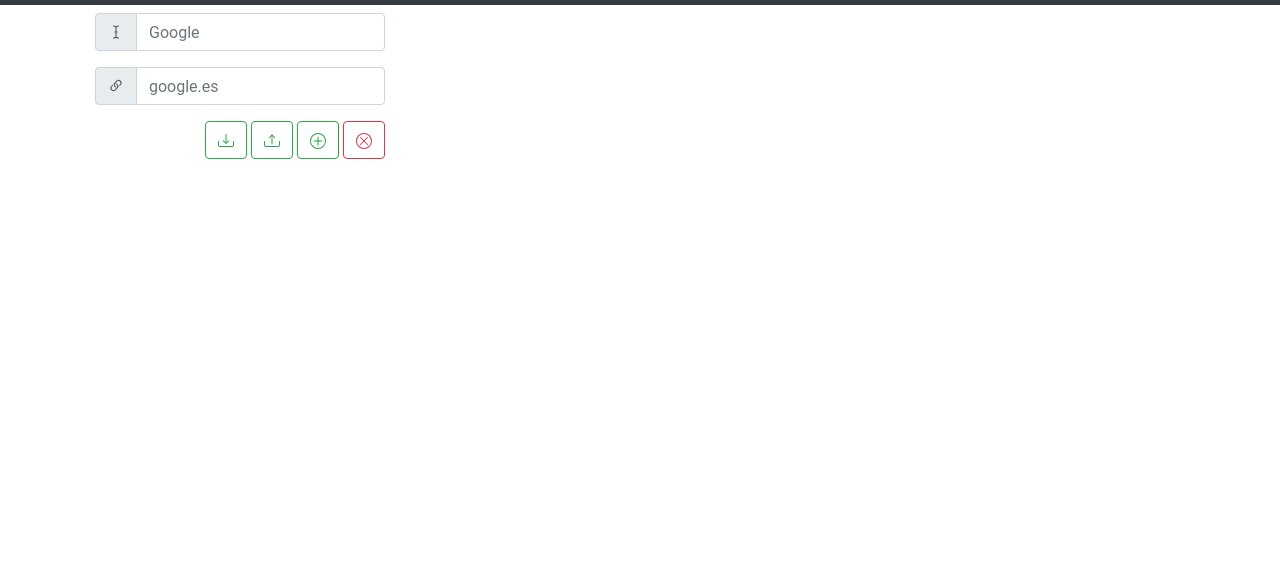
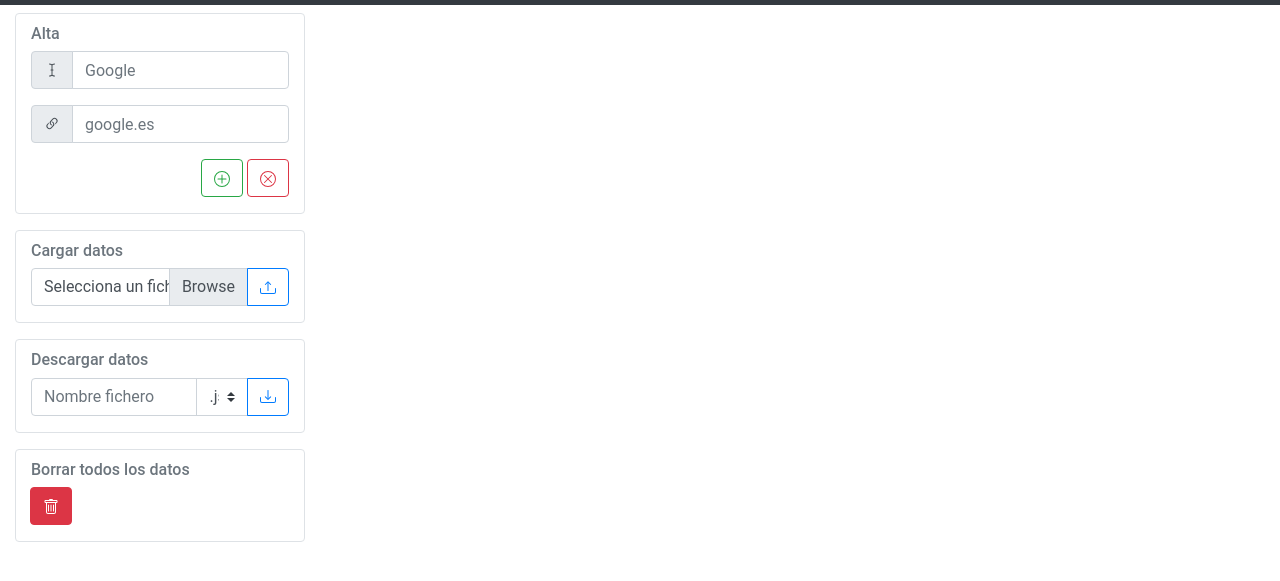
Before and after one commit to moitorrente/Link-Manager, a plain HTML site: page index.html in a window 1280 px wide. Shown: the part 51-632 px from the top of the page. Drawn offline with nearby package versions, Linux system fonts and the light colour scheme.

Commit message:
Added load and download

```diff
--- a/index.html
+++ b/index.html
@@ -20,7 +20,11 @@
     </nav>
     <div class="container-fluid mt-2">
         <div class="row">
-            <div class="col-md-3 mx-auto">
+            <div class="col-md-3">
+                <div class="row border rounded mx-auto pt-3">
+                    <div class="col-md-12">
+                        <h6 class="card-subtitle mb-2 text-muted">Alta</h6>
+
                         <form class="needs-validation">
                             <div class="input-group mb-3">
                                 <div class="input-group-prepend">
@@ -54,8 +58,8 @@
                                 <input type="text" class="form-control" id="inputLink" placeholder="google.es" required>
                             </div>
                             <button type="button" class="btn btn-outline-danger mb-3 float-right" id="clearButton">
-                        <svg class="bi bi-x-circle" width="1em" height="1em" viewBox="0 0 16 16" fill="currentColor"
-                            xmlns="http://www.w3.org/2000/svg">
+                                <svg class="bi bi-x-circle" width="1em" height="1em" viewBox="0 0 16 16"
+                                    fill="currentColor" xmlns="http://www.w3.org/2000/svg">
                                     <path fill-rule="evenodd"
                                         d="M8 15A7 7 0 1 0 8 1a7 7 0 0 0 0 14zm0 1A8 8 0 1 0 8 0a8 8 0 0 0 0 16z" />
                                     <path fill-rule="evenodd"
@@ -65,8 +69,8 @@
                                 </svg>
                             </button>
                             <button type="button" class="btn btn-outline-success mb-3 float-right mr-1" id="addButton">
-                        <svg class="bi bi-plus-circle" width="1em" height="1em" viewBox="0 0 16 16" fill="currentColor"
-                            xmlns="http://www.w3.org/2000/svg">
+                                <svg class="bi bi-plus-circle" width="1em" height="1em" viewBox="0 0 16 16"
+                                    fill="currentColor" xmlns="http://www.w3.org/2000/svg">
                                     <path fill-rule="evenodd"
                                         d="M8 3.5a.5.5 0 0 1 .5.5v4a.5.5 0 0 1-.5.5H4a.5.5 0 0 1 0-1h3.5V4a.5.5 0 0 1 .5-.5z" />
                                     <path fill-rule="evenodd"
@@ -76,19 +80,84 @@
                                 </svg>
                             </button>
                         </form>
-                <button type="button" class="btn btn-outline-success mb-3 float-right mr-1" id="uploadButton">
-                    <svg class="bi bi-upload" width="1em" height="1em" viewBox="0 0 16 16" fill="currentColor" xmlns="http://www.w3.org/2000/svg">
-                        <path fill-rule="evenodd" d="M.5 8a.5.5 0 0 1 .5.5V12a1 1 0 0 0 1 1h12a1 1 0 0 0 1-1V8.5a.5.5 0 0 1 1 0V12a2 2 0 0 1-2 2H2a2 2 0 0 1-2-2V8.5A.5.5 0 0 1 .5 8zM5 4.854a.5.5 0 0 0 .707 0L8 2.56l2.293 2.293A.5.5 0 1 0 11 4.146L8.354 1.5a.5.5 0 0 0-.708 0L5 4.146a.5.5 0 0 0 0 .708z"/>
-                        <path fill-rule="evenodd" d="M8 2a.5.5 0 0 1 .5.5v8a.5.5 0 0 1-1 0v-8A.5.5 0 0 1 8 2z"/>
+                    </div>
+                </div>
+                <div class="row border rounded mx-auto pt-3 mt-3">
+                    <div class="col-md-12">
+                        <h6 class="card-subtitle mb-2 text-muted">Cargar datos</h6>
+
+                        <div class="input-group">
+                            <div class="custom-file">
+                                <input type="file" class="custom-file-input" id="inputGroupFile04">
+                                <label class="custom-file-label" for="inputGroupFile04">Selecciona un fichero</label>
+                            </div>
+                            <div class="input-group-append">
+                                <button type="button" class="btn btn-outline-primary mb-3 float-right"
+                                    id="uploadButton">
+                                    <svg class="bi bi-upload" width="1em" height="1em" viewBox="0 0 16 16"
+                                        fill="currentColor" xmlns="http://www.w3.org/2000/svg">
+                                        <path fill-rule="evenodd"
+                                            d="M.5 8a.5.5 0 0 1 .5.5V12a1 1 0 0 0 1 1h12a1 1 0 0 0 1-1V8.5a.5.5 0 0 1 1 0V12a2 2 0 0 1-2 2H2a2 2 0 0 1-2-2V8.5A.5.5 0 0 1 .5 8zM5 4.854a.5.5 0 0 0 .707 0L8 2.56l2.293 2.293A.5.5 0 1 0 11 4.146L8.354 1.5a.5.5 0 0 0-.708 0L5 4.146a.5.5 0 0 0 0 .708z" />
+                                        <path fill-rule="evenodd"
+                                            d="M8 2a.5.5 0 0 1 .5.5v8a.5.5 0 0 1-1 0v-8A.5.5 0 0 1 8 2z" />
                                     </svg>
                                 </button>
-                <button type="button" class="btn btn-outline-success mb-3 float-right mr-1" id="downloadButton">
-                    <svg class="bi bi-download" width="1em" height="1em" viewBox="0 0 16 16" fill="currentColor" xmlns="http://www.w3.org/2000/svg">
-                        <path fill-rule="evenodd" d="M.5 8a.5.5 0 0 1 .5.5V12a1 1 0 0 0 1 1h12a1 1 0 0 0 1-1V8.5a.5.5 0 0 1 1 0V12a2 2 0 0 1-2 2H2a2 2 0 0 1-2-2V8.5A.5.5 0 0 1 .5 8z"/>
-                        <path fill-rule="evenodd" d="M5 7.5a.5.5 0 0 1 .707 0L8 9.793 10.293 7.5a.5.5 0 1 1 .707.707l-2.646 2.647a.5.5 0 0 1-.708 0L5 8.207A.5.5 0 0 1 5 7.5z"/>
-                        <path fill-rule="evenodd" d="M8 1a.5.5 0 0 1 .5.5v8a.5.5 0 0 1-1 0v-8A.5.5 0 0 1 8 1z"/>
+                            </div>
+                        </div>
+                    </div>
+                </div>
+
+                <div class="row border rounded mx-auto pt-3 mt-3">
+                    <div class="col-md-12">
+                        <h6 class="card-subtitle mb-2 text-muted">Descargar datos</h6>
+
+                        <form>
+                            <div class="input-group mb-3">
+                                <input type="text" class="form-control" placeholder="Nombre fichero"
+                                    id="fileDownloadName" required>
+                                <select class="custom-select" id="fileDownloadExtension" style="max-width: 20%;">
+                                    <option value="0" selected>.json</option>
+                                    <option value="1">.txt</option>
+                                </select>
+                                <div class="input-group-append">
+                                    <button type="submit" class="btn btn-outline-primary" id="downloadButton">
+                                        <svg class="bi bi-download" width="1em" height="1em" viewBox="0 0 16 16"
+                                            fill="currentColor" xmlns="http://www.w3.org/2000/svg">
+                                            <path fill-rule="evenodd"
+                                                d="M.5 8a.5.5 0 0 1 .5.5V12a1 1 0 0 0 1 1h12a1 1 0 0 0 1-1V8.5a.5.5 0 0 1 1 0V12a2 2 0 0 1-2 2H2a2 2 0 0 1-2-2V8.5A.5.5 0 0 1 .5 8z" />
+                                            <path fill-rule="evenodd"
+                                                d="M5 7.5a.5.5 0 0 1 .707 0L8 9.793 10.293 7.5a.5.5 0 1 1 .707.707l-2.646 2.647a.5.5 0 0 1-.708 0L5 8.207A.5.5 0 0 1 5 7.5z" />
+                                            <path fill-rule="evenodd"
+                                                d="M8 1a.5.5 0 0 1 .5.5v8a.5.5 0 0 1-1 0v-8A.5.5 0 0 1 8 1z" />
                                         </svg>
                                     </button>
+                                </div>
+                            </div>
+                        </form>
+                    </div>
+                </div>
+
+
+                <div class="row border rounded mx-auto pt-3 mt-3 pb-3">
+                    <div class="col-md-12">
+                        <h6 class="card-subtitle mb-2 text-muted">Borrar todos los datos</h6>
+                        <div class="input-group-append">
+                            <button type="submit" class="btn btn-danger" id="downloadButton">
+                                <svg class="bi bi-trash" width="1em" height="1em" viewBox="0 0 16 16" fill="currentColor" xmlns="http://www.w3.org/2000/svg">
+                                    <path
+                                        d="M5.5 5.5A.5.5 0 0 1 6 6v6a.5.5 0 0 1-1 0V6a.5.5 0 0 1 .5-.5zm2.5 0a.5.5 0 0 1 .5.5v6a.5.5 0 0 1-1 0V6a.5.5 0 0 1 .5-.5zm3 .5a.5.5 0 0 0-1 0v6a.5.5 0 0 0 1 0V6z" />
+                                    <path fill-rule="evenodd"
+                                        d="M14.5 3a1 1 0 0 1-1 1H13v9a2 2 0 0 1-2 2H5a2 2 0 0 1-2-2V4h-.5a1 1 0 0 1-1-1V2a1 1 0 0 1 1-1H6a1 1 0 0 1 1-1h2a1 1 0 0 1 1 1h3.5a1 1 0 0 1 1 1v1zM4.118 4L4 4.059V13a1 1 0 0 0 1 1h6a1 1 0 0 0 1-1V4.059L11.882 4H4.118zM2.5 3V2h11v1h-11z" />
+                                 </svg>
+                                </svg>
+                            </button>
+                        </div>
+
+                    </div>
+                </div>
+
+
+
             </div>
             <div class="col-md-6 mx-auto" id="linkContainer">
 
--- a/main.css
+++ b/main.css
@@ -13,10 +13,10 @@
 body{
     font-family: 'Roboto', sans-serif;
     height: 100%;
-    overflow: hidden;
 }
+
 
 #linkContainer{
     overflow-y: auto;
-    height: 600px;
+    height:100%;
 }
--- a/main.js
+++ b/main.js
@@ -8,6 +8,8 @@
 const inputNameModal = document.getElementById("inputNameModal");
 const inputLink = document.getElementById("inputLink");
 const inputLinkModal = document.getElementById("inputLinkModal");
+const fileDownloadName = document.getElementById("fileDownloadName");
+const fileDownloadExtension = document.getElementById("fileDownloadExtension");
 
 addButton.addEventListener("click", add);
 uploadButton.addEventListener("click", load);
@@ -71,7 +73,7 @@
     div.innerHTML = `
     <div class="input-group-prepend">
         <span class="input-group-text" id="basic-addon1">
-            <img src="http://s2.googleusercontent.com/s2/favicons?domain_url=${url}"alt="Link">
+            <img src="http://s2.googleusercontent.com/s2/favicons?sz=16&domain_url=${url}"alt="Link">
         </span>
     </div>
     <a href="${url}" target="_blank" class="form-control">${name}</a>
@@ -138,7 +140,8 @@
 
 function download() {
     const text = JSON.stringify(linkObjList);
-    const filename = 'listalinks.json';
+    const extension = fileDownloadExtension.options[fileDownloadExtension.value].innerText;
+    const filename = fileDownloadName.value + extension;
     var element = document.createElement('a');
     element.setAttribute('href', 'data:text/plain;charset=utf-8,' + encodeURIComponent(text));
     element.setAttribute('download', filename);
```
Lines whose indentation alone changed are shown as unchanged.
